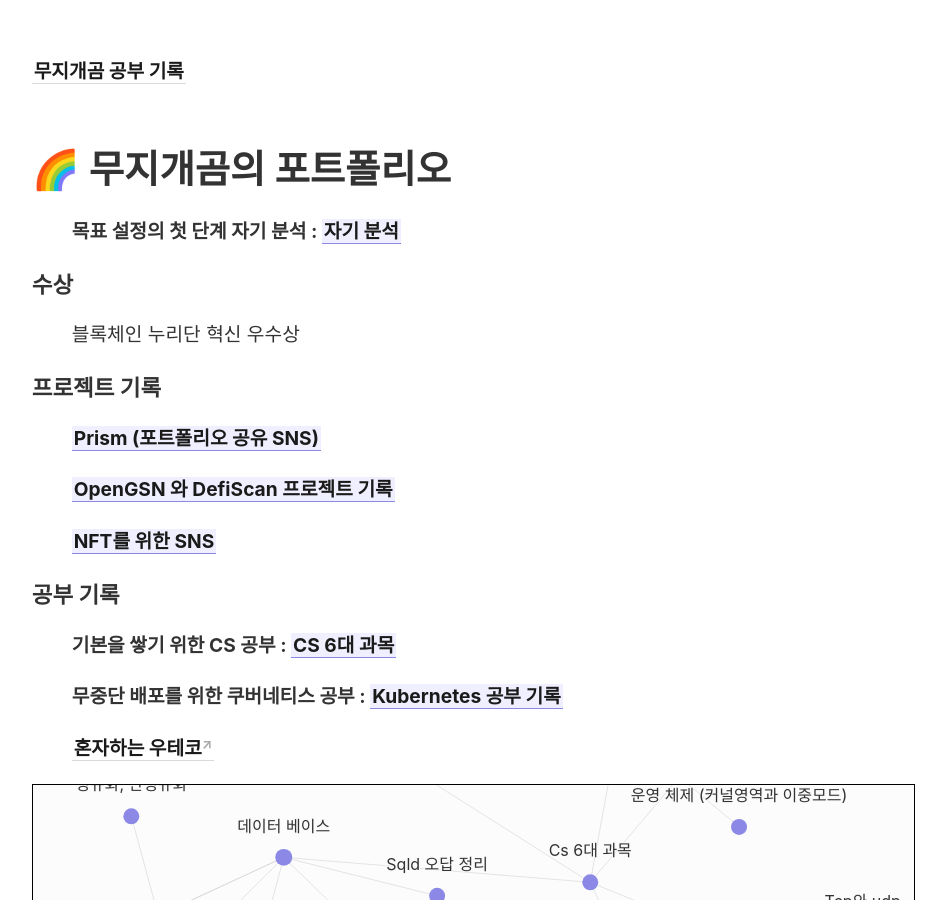
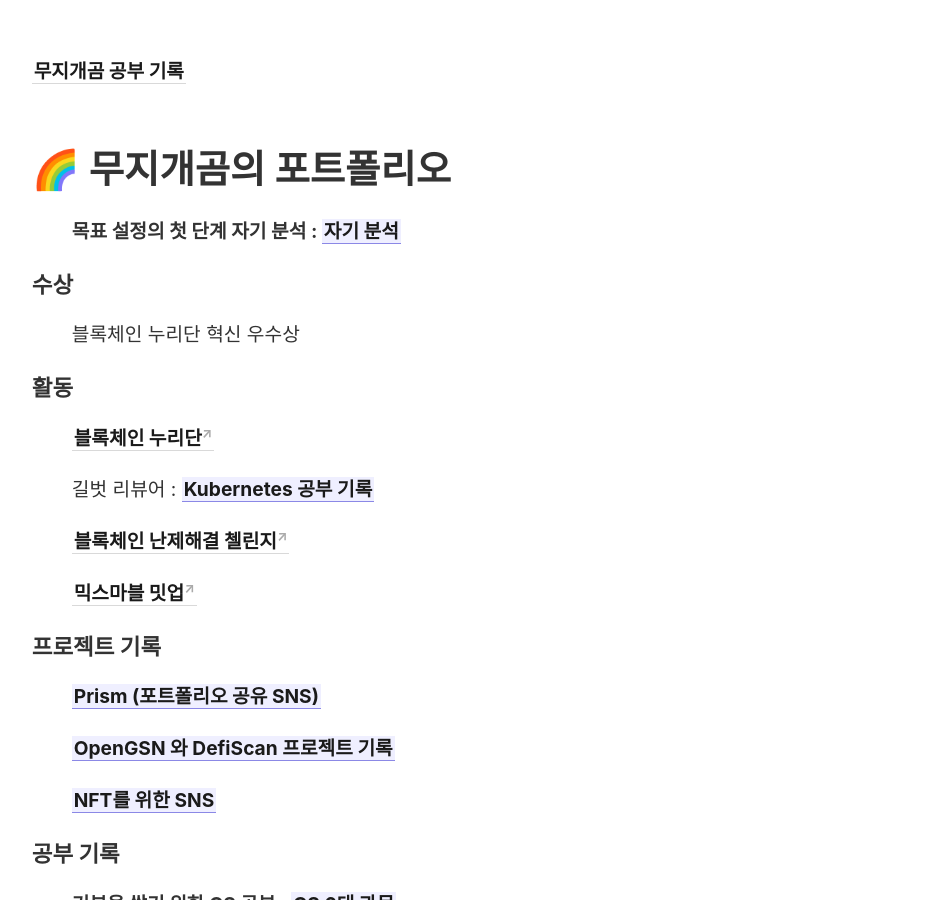
Before and after one commit to rainbow96bear/Obsidian, a Jekyll site: the page built from _pages/index.md, in a window 1280 px wide and 900 px high. Shown: the whole window, without its empty margins (45-991 px from the left). Built offline with Jekyll 4.4.1, drawn with Linux system fonts in a browser that asks for light colours.

Commit message:
활동 추가

```diff
--- a/_pages/index.md
+++ b/_pages/index.md
@@ -12,7 +12,12 @@
     <span style="font-weight: bold">[[자기 분석]]</span>
   </ul>
   <h3>수상</h3>
-  <ul>블록체인 누리단 혁신 우수상</ul>
+	  <ul>블록체인 누리단 혁신 우수상</ul>
+  <h3>활동</h3>
+	  <ul><span style="font-weight: bold"><a href="https://rainbow96bear.tistory.com/entry/%EC%B2%B4%ED%97%98%EB%8B%A8-2023-%EB%B8%94%EB%A1%9D%EC%B2%B4%EC%9D%B8-%EB%88%84%EB%A6%AC%EB%8B%A8-%EB%A6%AC%EC%82%AC%EC%9D%B4%ED%81%B4-%EB%A0%9B%EC%A0%80-%EC%B2%B4%ED%97%98-%ED%9B%84%EA%B8%B0">블록체인 누리단</a></span></ul>
+	  <ul>길벗 리뷰어 : <span style="font-weight: bold">[[Kubernetes 공부 기록]]</span></ul>
+	  <ul><span style="font-weight: bold"><a href="https://rainbow96bear.tistory.com/entry/%EA%B2%BD%EC%A7%84-%EB%8C%80%ED%9A%8C-%EB%B8%94%EB%A1%9D%EC%B2%B4%EC%9D%B8-%EB%82%9C%EC%A0%9C%ED%95%B4%EA%B2%B0-%EC%B1%8C%EB%A6%B0%EC%A7%80-%EC%A7%80%EC%9B%90">블록체인 난제해결 첼린지</a></span></ul>
+	  <ul><span style="font-weight: bold"><a href="https://rainbow96bear.tistory.com/entry/%ED%9B%84%EA%B8%B0-%EB%AF%B9%EC%8A%A4%EB%A7%88%EB%B8%94-%EB%B0%8B%EC%97%85-%ED%9B%84%EA%B8%B0-mixmarvel-meet-up">믹스마블 밋업</a></span></ul>
     <h3> 프로젝트 기록 </h3>
     <ul style="font-weight: bold">
 	    <span style="font-weight: bold">[[Prism (포트폴리오 공유 SNS)]]</span>
```
